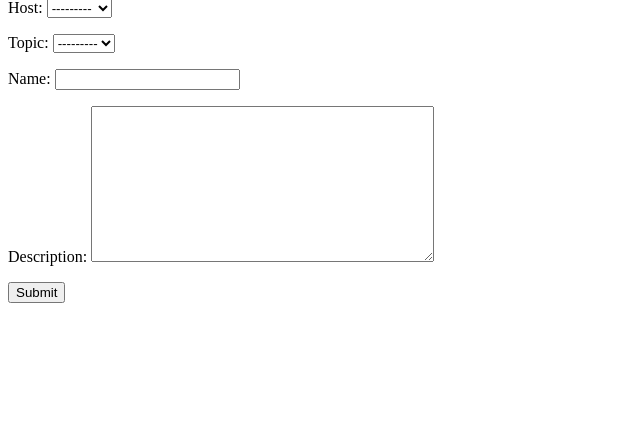
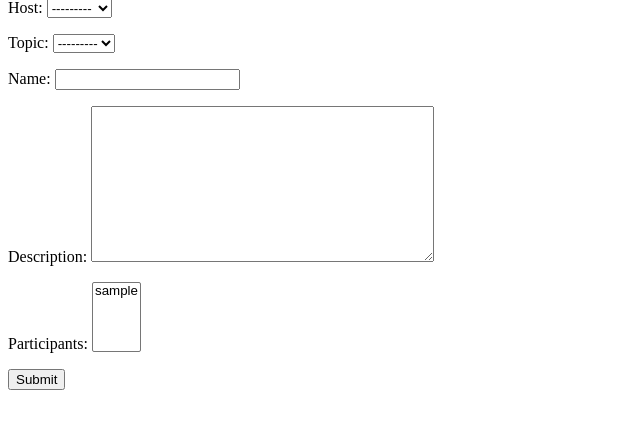
Before and after one commit to JustA3DObject/DevFriends, a Django app: page /create-room/ in a window 1280 px wide. Shown: the part 196-625 px from the top of the page, without its empty margins (0-640 px from the left). Run offline with Django 4.2, Linux system fonts and the light colour scheme; the visitor is signed in with stand-in values (Sample User, id 1); data comes from the database, SQL or seed files in the repository; data that the repository does not hold is empty.

Commit message:
Added participants to Room model and view

```diff
--- a/devfriends/base/models.py
+++ b/devfriends/base/models.py
@@ -16,7 +16,8 @@ class Room(models.Model):
     topic = models.ForeignKey(Topic, on_delete=models.SET_NULL, null=True)
     name = models.CharField(max_length=100)
     description = models.TextField(null=True, blank=True)
-    # participants =
+    participants = models.ManyToManyField(
+        User, related_name='participants', blank=True)
     updated = models.DateTimeField(auto_now=True)
     created = models.DateTimeField(auto_now_add=True)
 
--- a/devfriends/base/templates/base/room.html
+++ b/devfriends/base/templates/base/room.html
@@ -32,6 +32,7 @@
 
     <div>
         <h3>Participants</h3>
+        <hr>
     </div>
 
 </div>
--- a/devfriends/base/views.py
+++ b/devfriends/base/views.py
@@ -78,14 +78,15 @@ def home(request):
 def room(request, pk):
     room = Room.objects.get(id=pk)
     room_messages = room.message_set.all().order_by('-created')
-
+    participants = room.participants.all()
     if request.method == 'POST':
         messages = Message.objects.create(user=request.user,
                                           room=room,
                                           body=request.POST.get('body'))
         return redirect('room', pk=room.id)
 
-    context = {'room': room, 'room_messages': room_messages}
+    context = {'room': room, 'room_messages': room_messages,
+               'participants': participants}
 
     return render(request, 'base/room.html', context)
 
```
Also changed, not shown: devfriends/base/migrations/0003_alter_room_options_room_participants.py (added).
